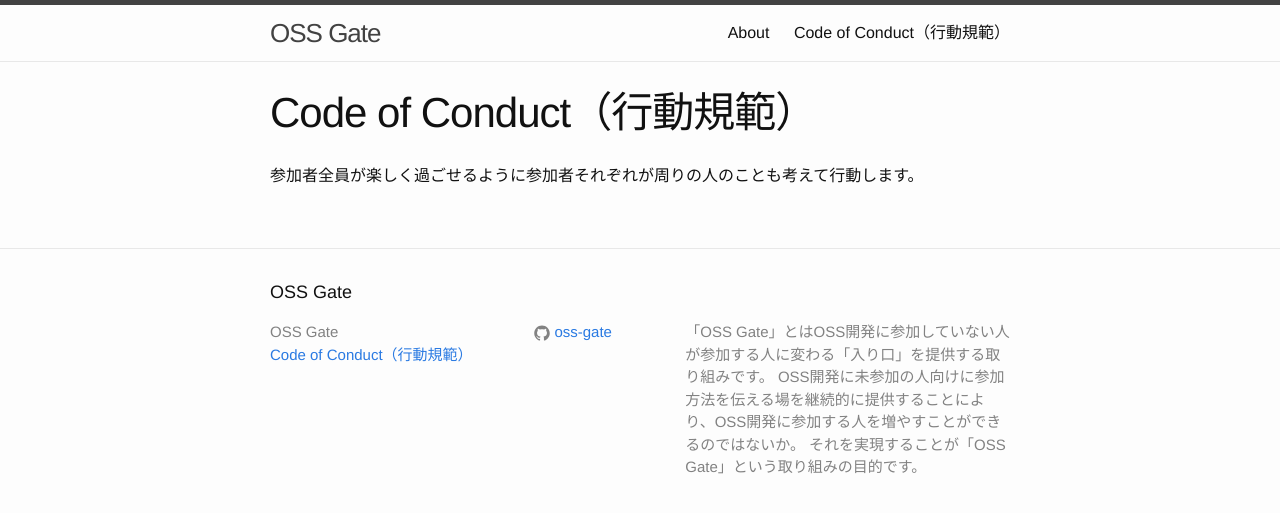
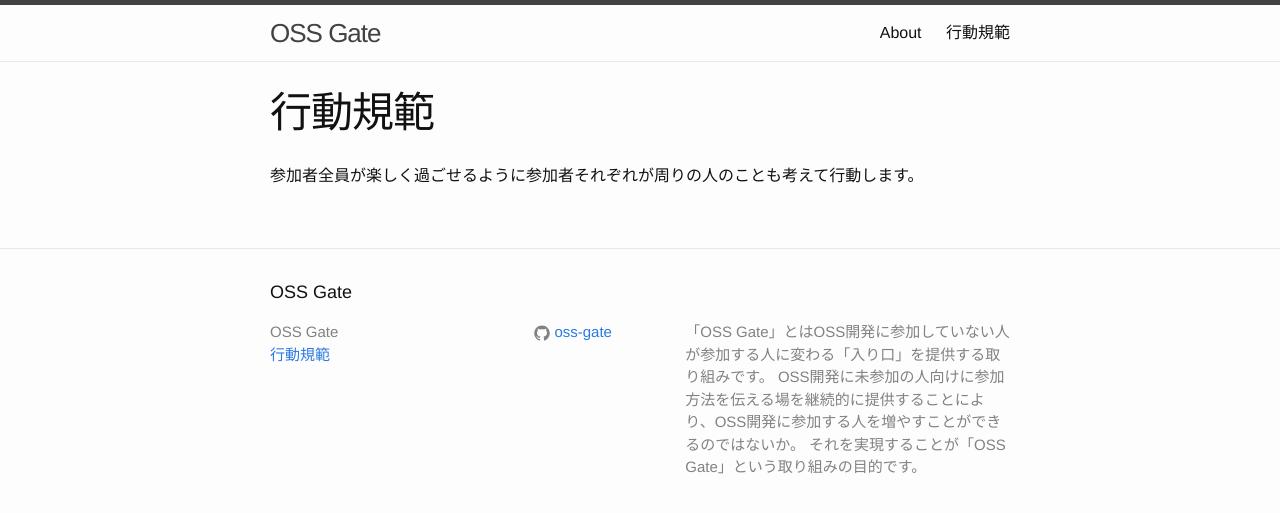
Before and after one commit to oss-gate/oss-gate.github.io, a Jekyll site: the page built from code-of-conduct.md, in a window 1280 px wide. Shown: the top 513 px of the page. Built offline with Jekyll 4.4.1, drawn with Linux system fonts in a browser that asks for light colours.

Commit message:
Remove Code of Conduct in Ehglish

```diff
--- a/_includes/footer.html
+++ b/_includes/footer.html
@@ -11,7 +11,7 @@
           {% if site.email %}
           <li><a href="mailto:{{ site.email }}">{{ site.email }}</a></li>
           {% endif %}
-          <li><a href="code-of-conduct/">Code of Conduct（行動規範）</a></li>
+          <li><a href="{{ site.baseurl }}/code-of-conduct/">行動規範</a></li>
         </ul>
       </div>
 
--- a/code-of-conduct.md
+++ b/code-of-conduct.md
@@ -1,6 +1,6 @@
 ---
 layout: page
-title: Code of Conduct（行動規範）
+title: 行動規範
 permalink: /code-of-conduct/
 ---
 
```
